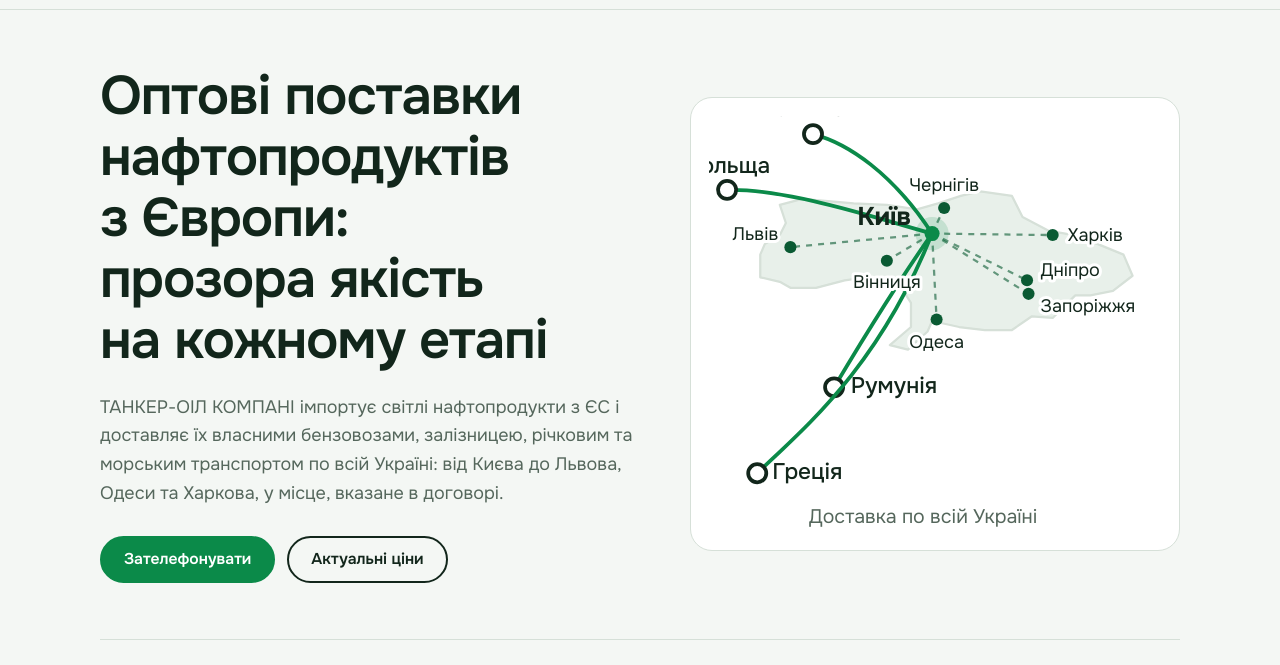
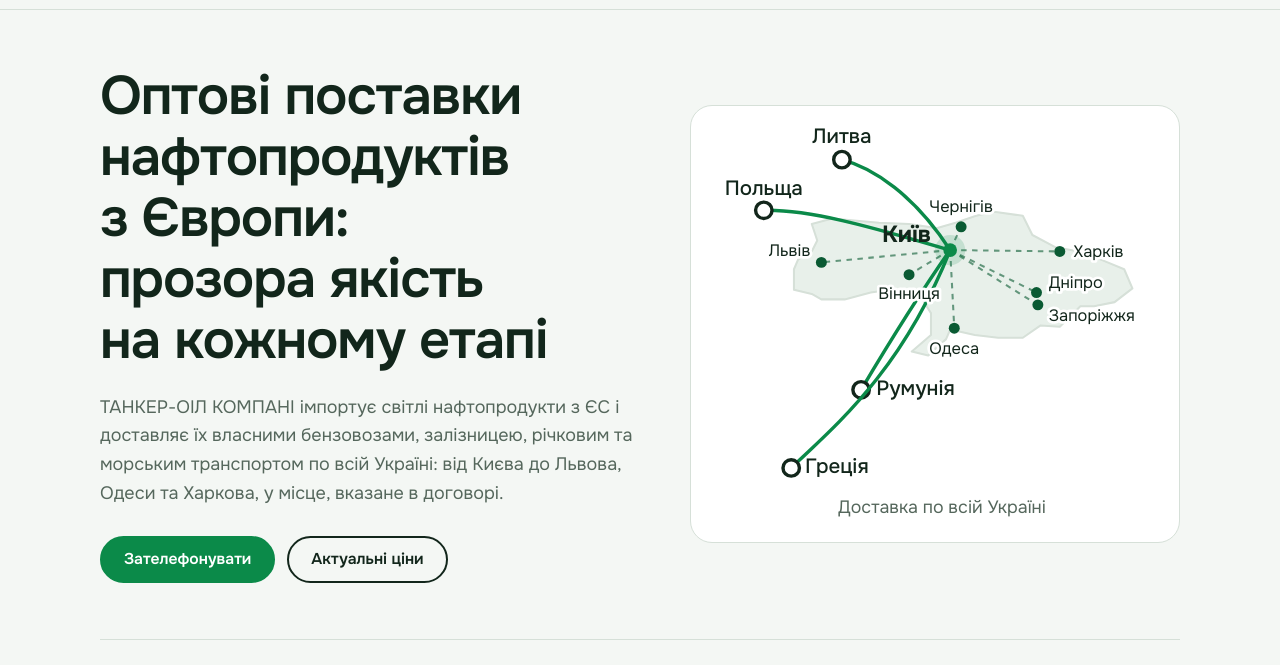
Before and after one commit to destruct1488/pets-workshop, a React app in the folder fuel-site/: page / in a window 1280 px wide. Shown: the part 59-724 px from the top of the page. Built offline with nearby package versions, Linux system fonts and the light colour scheme; some packages are replaced by stand-ins of ours.

Commit message:
Widen map crop so the Poland label is not clipped
Co-Authored-By: Claude Haiku 5.5 <noreply@anthropic.com>

```diff
--- a/fuel-site/src/components/SupplyMap.tsx
+++ b/fuel-site/src/components/SupplyMap.tsx
@@ -32,7 +32,7 @@ export function SupplyMap() {
   return (
     <svg
       className="supply-map"
-      viewBox="58 22 300 276"
+      viewBox="30 8 330 292"
       role="img"
       aria-label="Схема постачання: нафтопродукти з Литви, Польщі, Румунії та Греції надходять до Києва і далі в регіони України: Львів, Вінниця, Чернігів, Одеса, Дніпро, Запоріжжя, Харків"
     >
```
